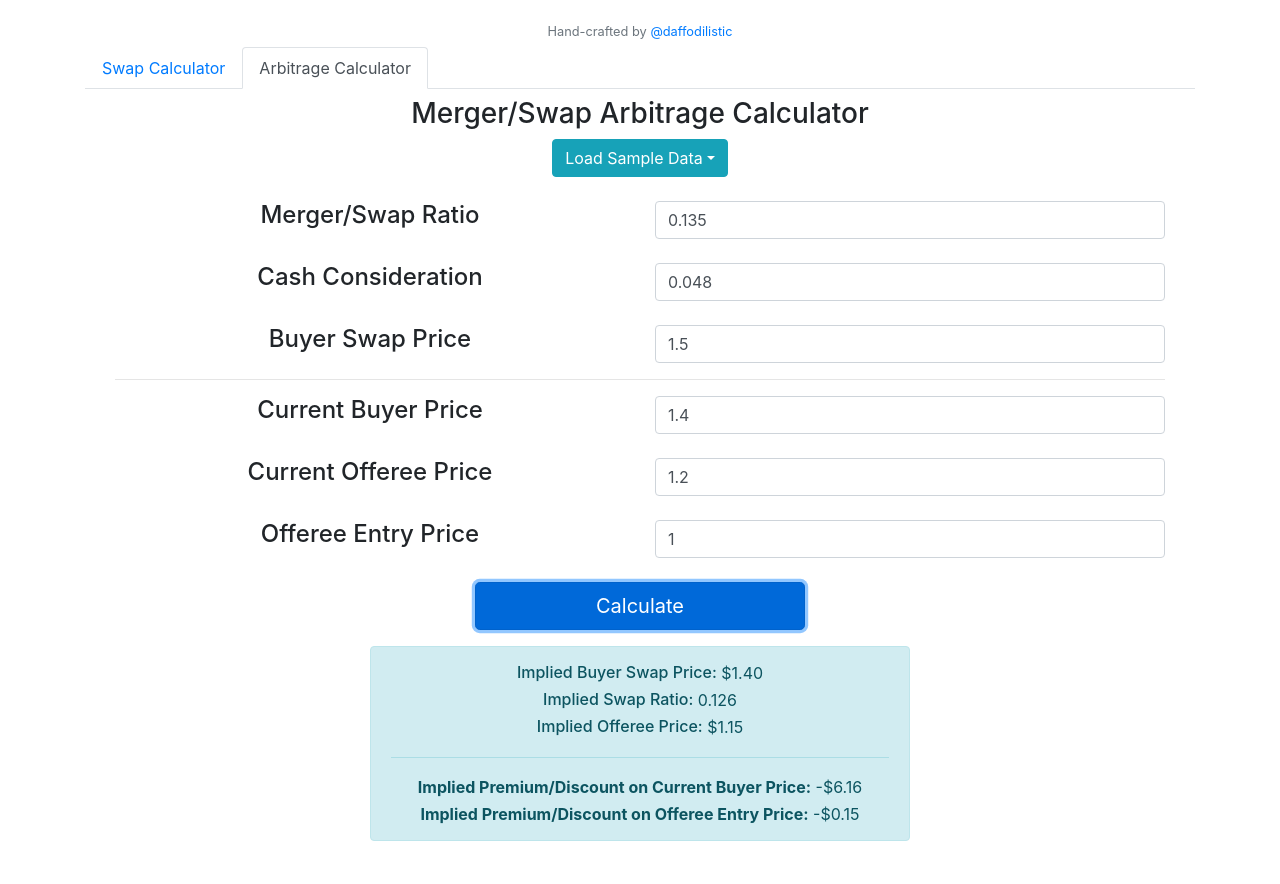
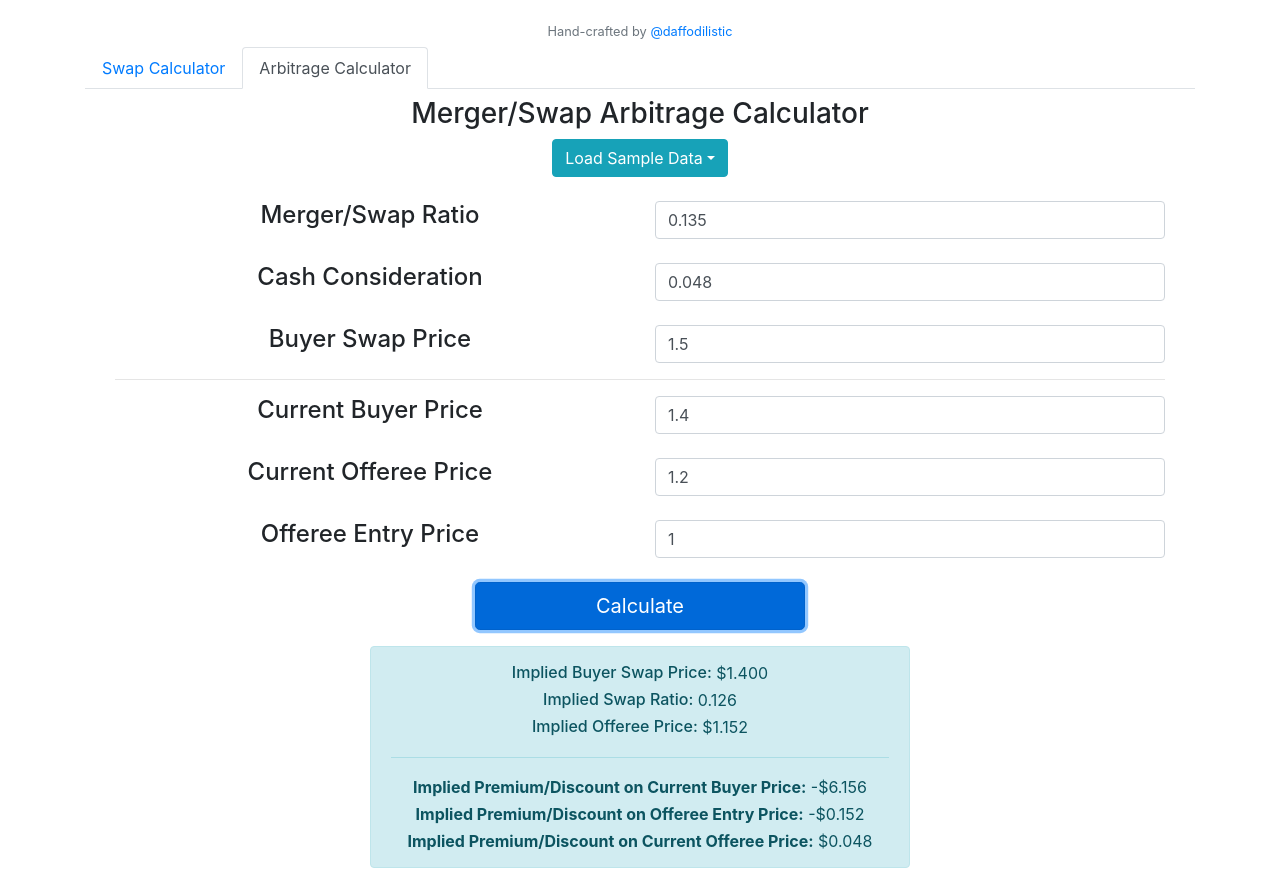
Before and after one commit to daffodilistic/share-swap-calculator, a Vue app: page / in a window 1280 px wide. Both pictures are taken after a click on the button "Calculate". Before the commit the page ends 857 px from the top, so only its background shows below. Built offline with nearby package versions, Linux system fonts and the light colour scheme.

Commit message:
Display a minimum of 3 decimals, and add calculations based on current offeree price

```diff
--- a/src/components/ArbitrageCalculator.vue
+++ b/src/components/ArbitrageCalculator.vue
@@ -161,6 +161,15 @@
               {{ this.FORMATTER.format(this.swapData.offereeEntryPrice - this.calculations.impliedOffereeSharePrice) }}
             </div>
           </div>
+          <div class="row justify-content-center">
+            <div class="my-auto">
+              <h6 class="my-1 font-weight-bold">Implied Premium/Discount on Current Offeree Price:</h6>
+            </div>
+            &nbsp;
+            <div class="my-auto">
+              {{ this.FORMATTER.format(this.swapData.currentOffereePrice - this.calculations.impliedOffereeSharePrice) }}
+            </div>
+          </div>
         </div>
       </div>
     </div>
@@ -181,6 +190,7 @@ export default {
       const formatter = Object.freeze(new Intl.NumberFormat('en-SG', {
         style: 'currency',
         currency: 'SGD',
+        minimumFractionDigits: 3
       }));
 
       return formatter;
```
